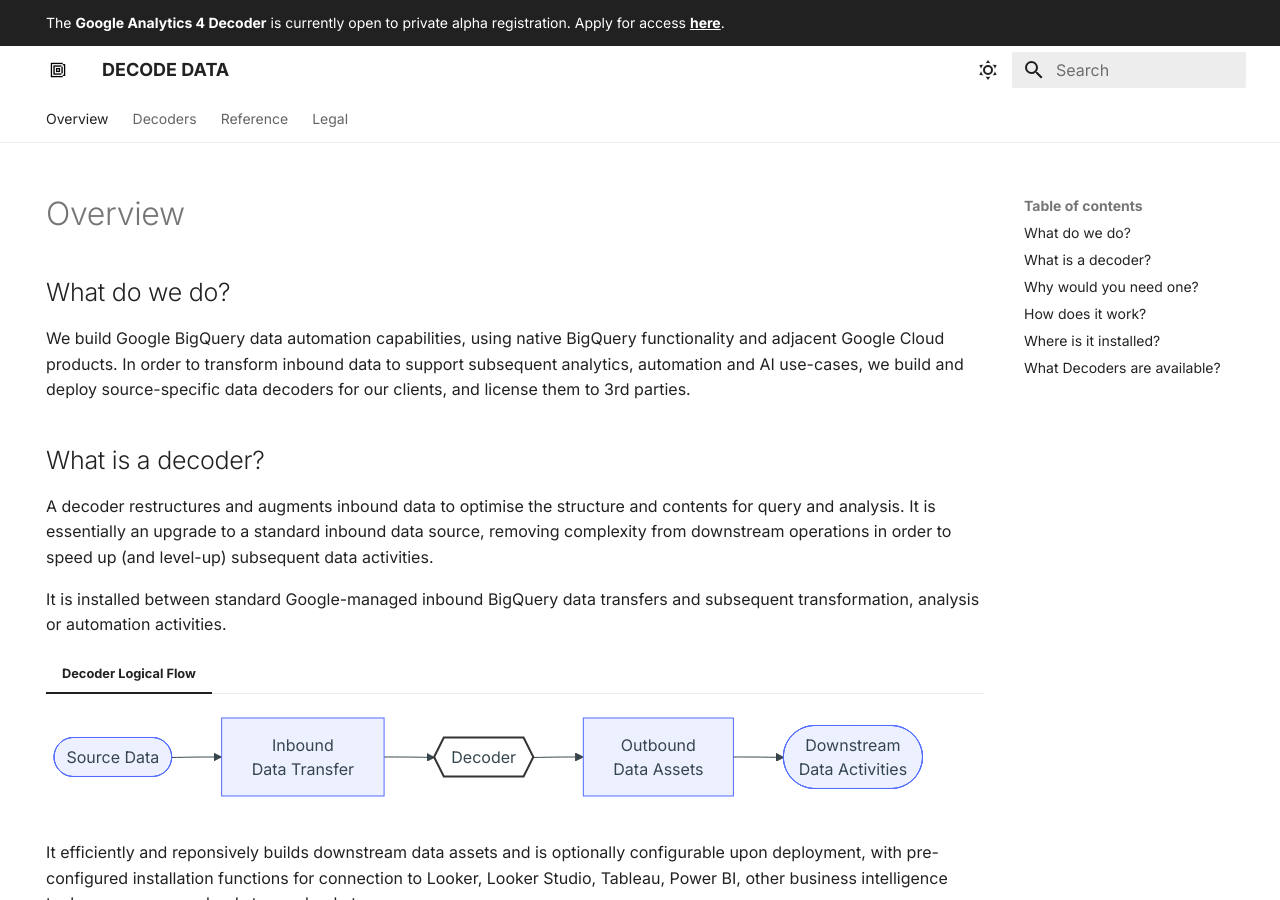
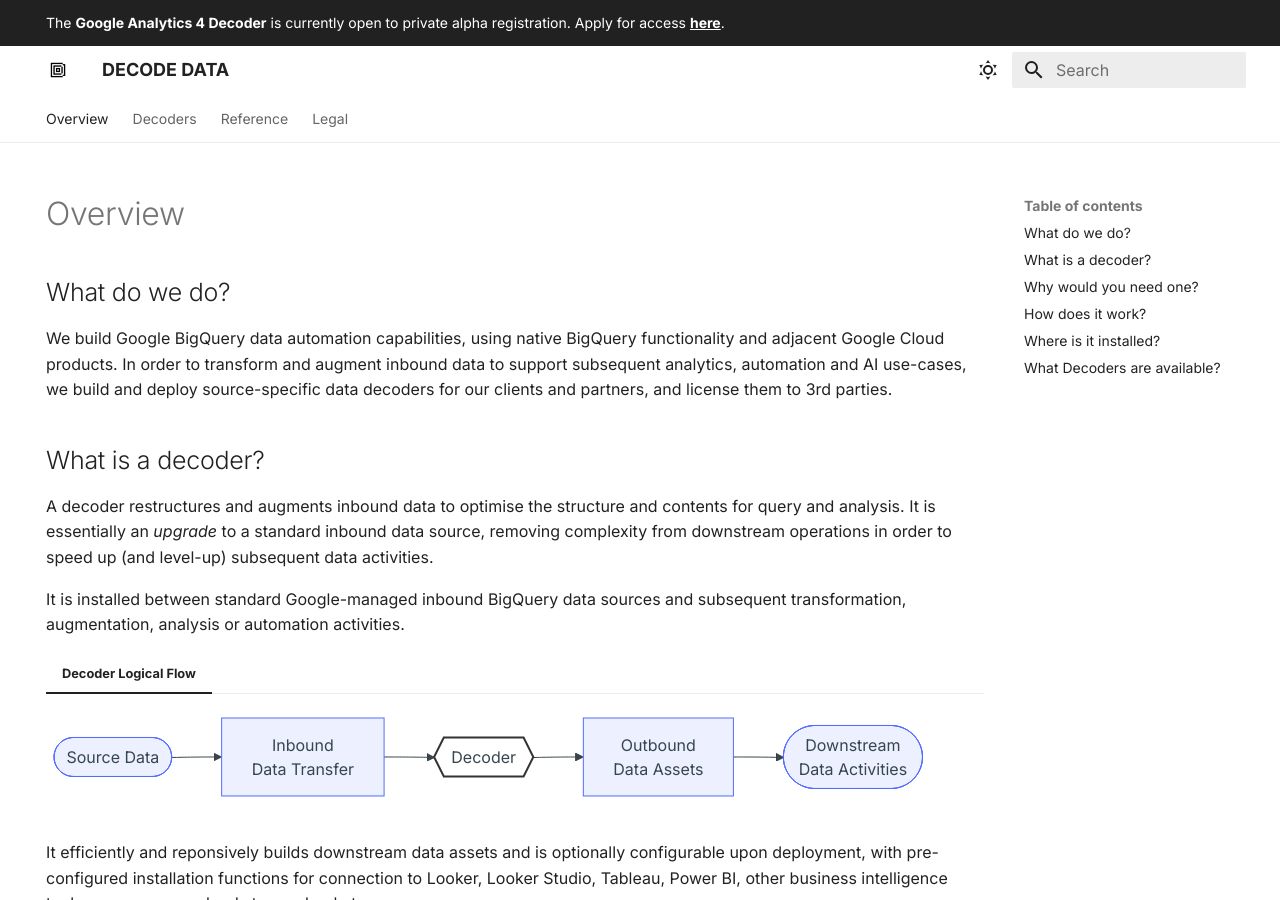
Before and after one commit to decode-data/decode-data.github.io, an MkDocs documentation site: the page built from docs/index.md, in a window 1280 px wide and 900 px high. Built offline with MkDocs 1.6.1 and Material for MkDocs 9.7.7, drawn with Linux system fonts in a browser that asks for light colours.

Commit message:
minor edits

```diff
--- a/docs/index.md
+++ b/docs/index.md
@@ -5,12 +5,12 @@
 
 # Overview
 ## What do we do?
-We build Google BigQuery data automation capabilities, using native BigQuery functionality and adjacent Google Cloud products. In order to transform inbound data to support subsequent analytics, automation and AI use-cases, we build and deploy source-specific data decoders for our clients, and license them to 3rd parties.
+We build Google BigQuery data automation capabilities, using native BigQuery functionality and adjacent Google Cloud products. In order to transform and augment inbound data to support subsequent analytics, automation and AI use-cases, we build and deploy source-specific data decoders for our clients and partners, and license them to 3rd parties.
 
 ## What is a decoder?
-A decoder restructures and augments inbound data to optimise the structure and contents for query and analysis. It is essentially an upgrade to a standard inbound data source, removing complexity from downstream operations in order to speed up (and level-up) subsequent data activities.
+A decoder restructures and augments inbound data to optimise the structure and contents for query and analysis. It is essentially an _upgrade_ to a standard inbound data source, removing complexity from downstream operations in order to speed up (and level-up) subsequent data activities.
 
-It is installed between standard Google-managed inbound BigQuery data transfers and subsequent transformation, analysis or automation activities.
+It is installed between standard Google-managed inbound BigQuery data sources and subsequent transformation, augmentation, analysis or automation activities.
 
 === "Decoder Logical Flow"
 
```
